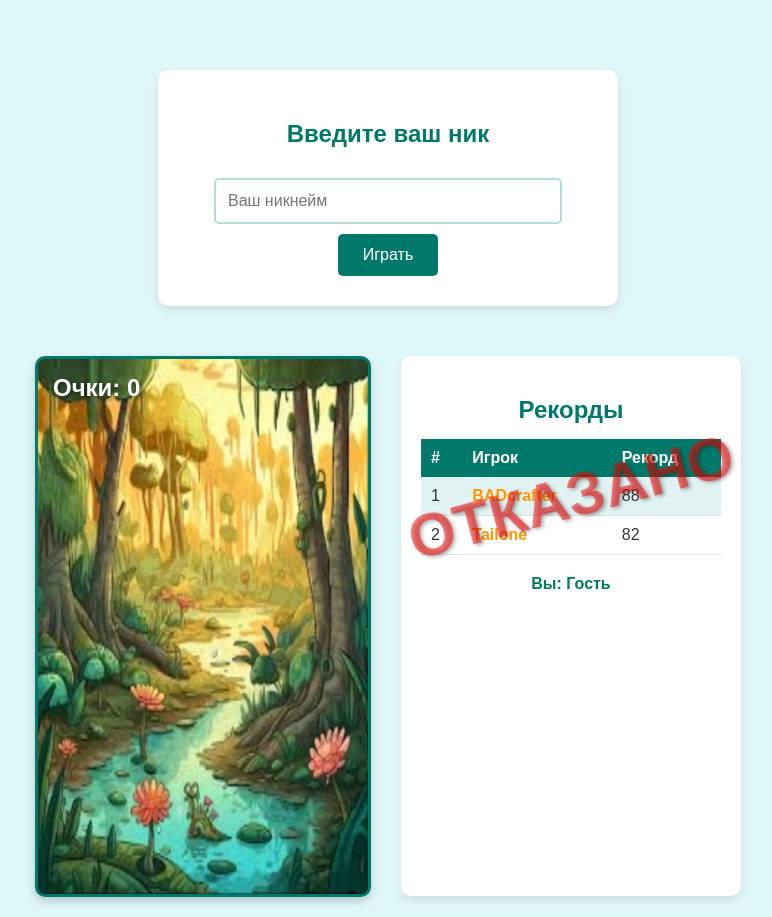
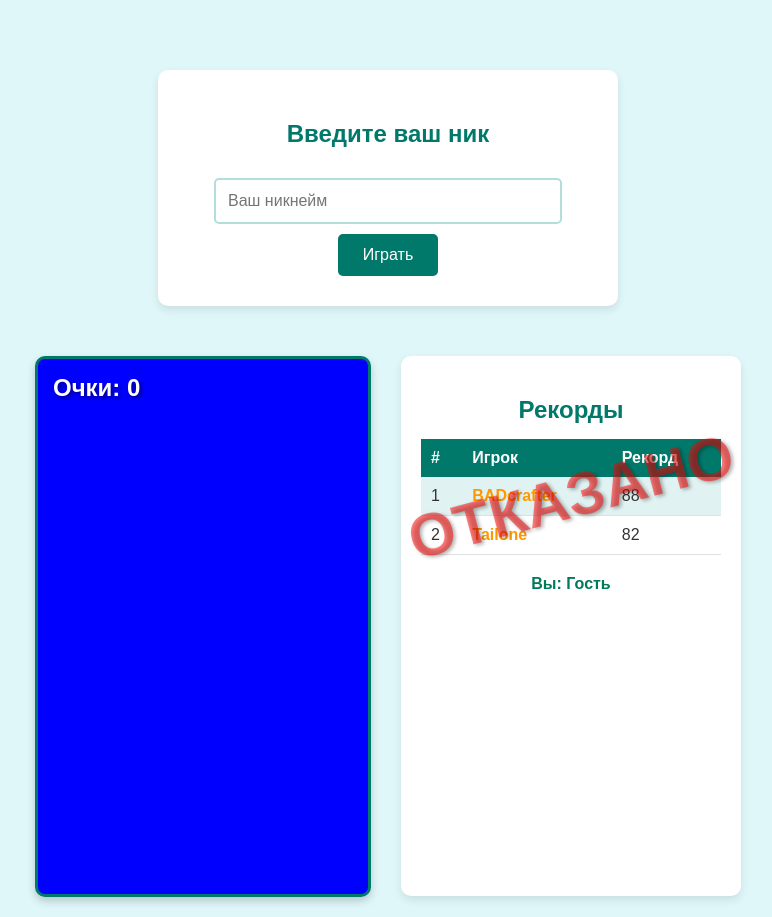
Before and after one commit to mrbadcrafter1/Froggame, a plain HTML site: page index.html in a window 1280 px wide. Shown: the whole page, without its empty margins (252-1024 px from the left). Drawn offline with Linux system fonts and the light colour scheme.

Commit message:
Update style.css

```diff
--- a/style.css
+++ b/style.css
@@ -62,9 +62,7 @@ body {
     position: relative;
     width: 330px;
     height: 535px;
-    background-image: url('back.jpg');
-    background-size: cover;
-    background-position: center;
+    background-color: blue;
     overflow: hidden;
     border: 3px solid #00796b;
     border-radius: 10px;
```
